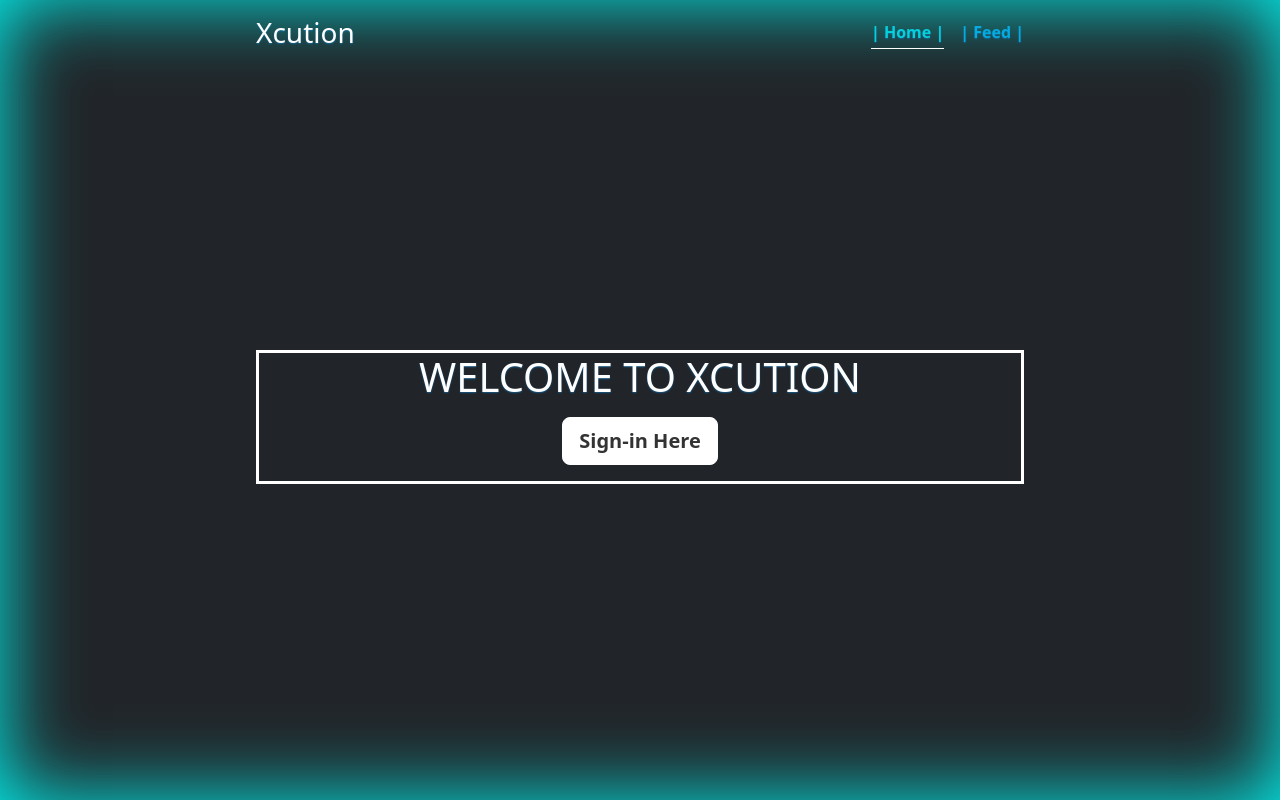
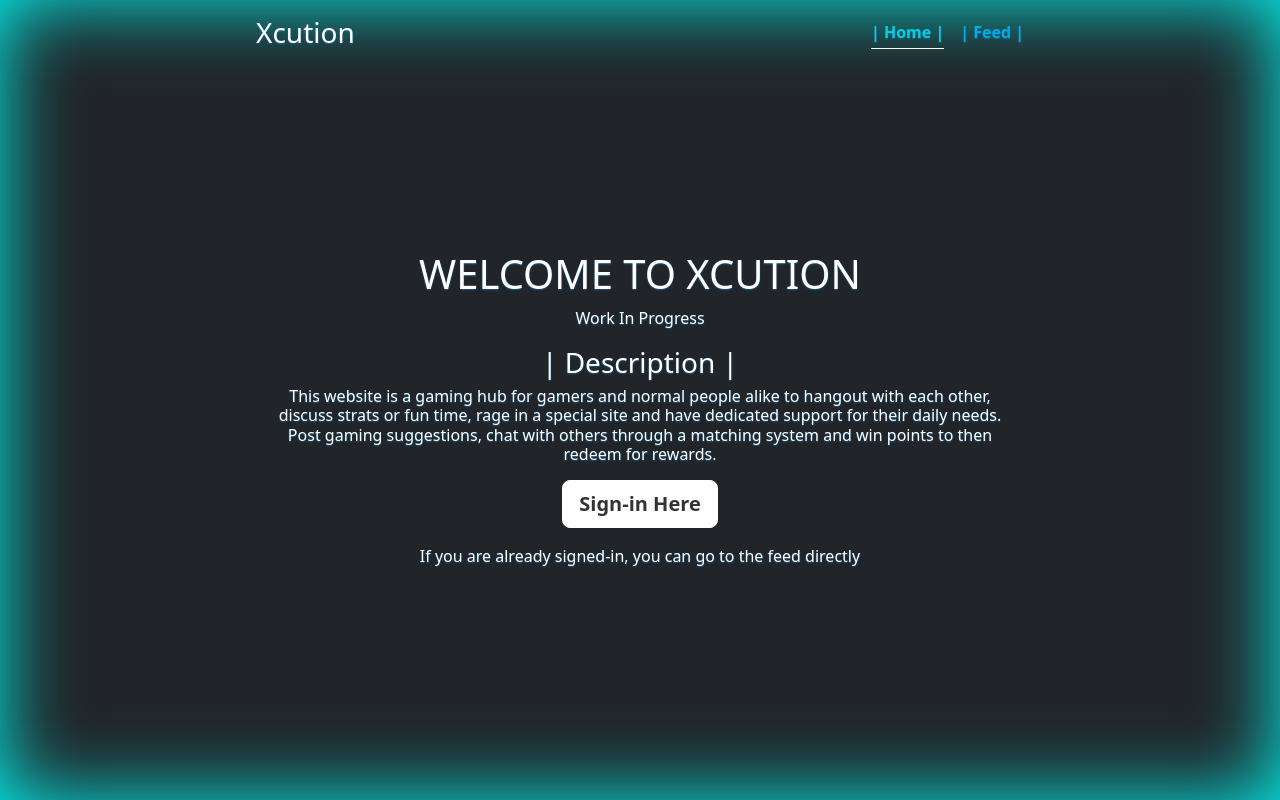
Before and after one commit to Gabidemi/Xcution, a Flask app: page / in a window 1280 px wide. Run offline with Flask 3, Linux system fonts and the light colour scheme.

Commit message:
changes to Home

```diff
--- a/templates/home.html.jinja
+++ b/templates/home.html.jinja
@@ -73,11 +73,16 @@
     </div>
   </header>
 
-  <main class="px-3" style="border-style:solid;">
+  <main class="px-3">
     <h1>WELCOME TO XCUTION</h1>
+    <p>Work In Progress</p>
+    <h3>| Description |</h3>
+    <h6>This website is a gaming hub for gamers and normal people alike to hangout with each other, discuss strats or fun time, rage in a special site and have dedicated support for their daily needs. Post gaming suggestions, chat with others through a matching system and win points to then redeem for rewards.
+</h6>
     <p class="lead"></p>
     <p class="lead">
       <a href="/sign-in" class="btn btn-lg btn-light fw-bold border-white bg-white">Sign-in Here</a>
+      <p> If you are already signed-in, you can go to the feed directly</p>
     </p>
   </main>
 
```
Also changed, not shown: media/posts/Re-Xcution.png (added).
